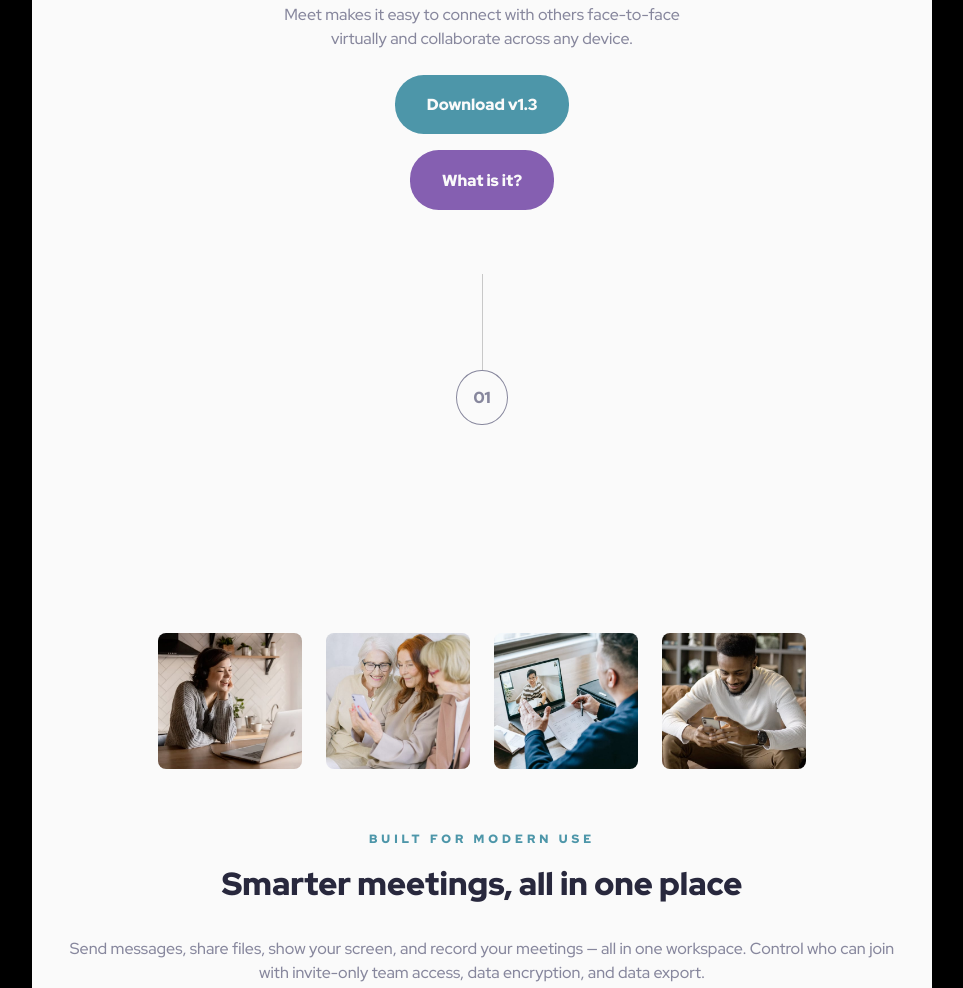
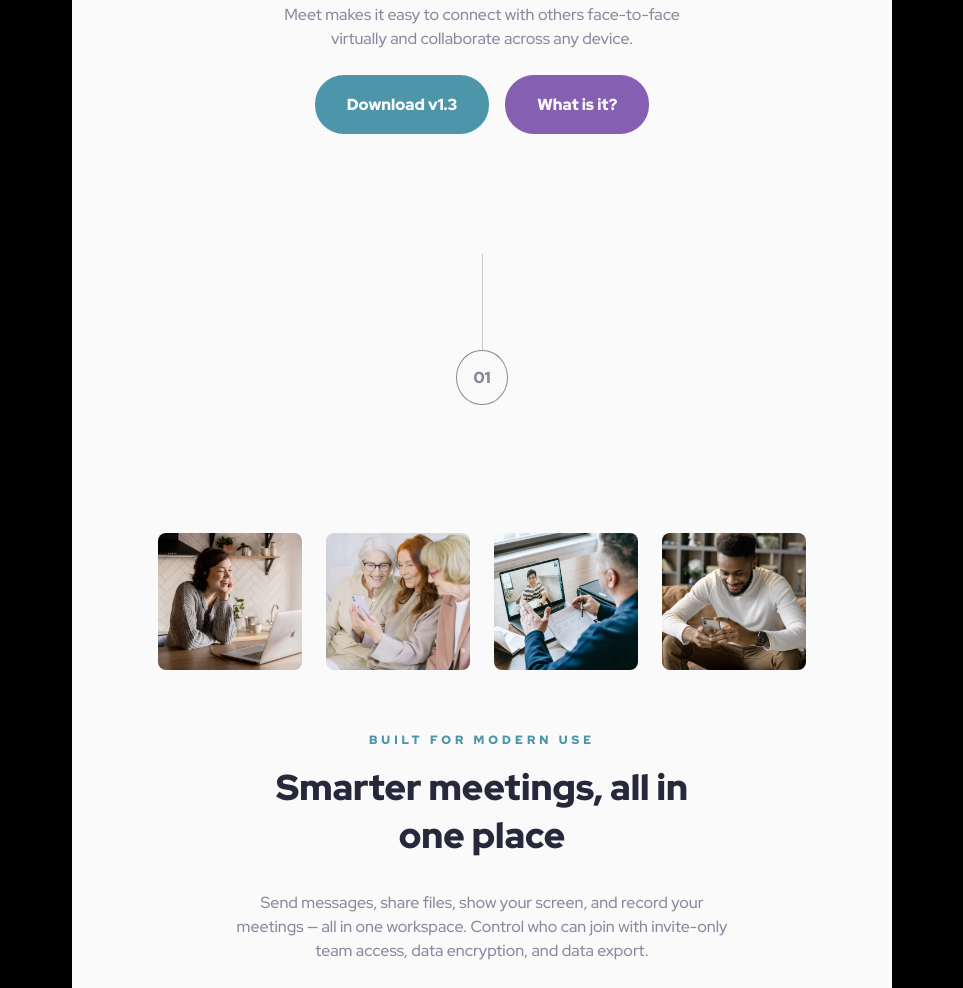
Before and after one commit to John-Davidson-8/fem-meet-landing-page, a plain HTML site: page index.html in a window 1280 px wide. Shown: the part 698-1686 px from the top of the page, without its empty margins (158-1121 px from the left). Drawn offline with Linux system fonts and the light colour scheme.

Commit message:
edit tablet view

```diff
--- a/css/styles.css
+++ b/css/styles.css
@@ -60,7 +60,11 @@ h1 {
   display: flex;
   flex-direction: column;
   align-items: center;
-  margin-bottom: 9rem;
+  margin-bottom: 4rem;
+}
+.cta-flex-anchors {
+  display: flex;
+  flex-direction: column;
 }
 a {
   text-decoration: none;
@@ -165,9 +169,9 @@ footer a {
   background-color: #855fb1;
   margin-bottom: 4rem;
 }
-@media (min-width: 768px) {
+@media (min-width: 48rem) {
   main {
-    max-width: 900px;
+    max-width: 62rem;
   }
   h1 {
     font-size: 3rem;
@@ -180,4 +184,36 @@ footer a {
     margin-right: auto;
     margin-left: auto;
   }
+  .cta-flex-anchors {
+    display: flex;
+    flex-direction: row;
+    gap: 1rem;
+    margin-bottom: 7.5rem;
+  }
+  .cta-question,
+  .cta-download {
+    margin: 0;
+  }
+  h2 {
+    font-size: 2.25rem;
+    max-width: 27rem;
+    margin-right: auto;
+    margin-left: auto;
+  }
+  .meet-info {
+    max-width: 31rem;
+    margin-right: auto;
+    margin-left: auto;
+  }
+  footer {
+    background-image: linear-gradient(
+        rgba(77, 150, 169, 0.8),
+        /* start color (black with 50% opacity) */ rgba(77, 150, 169, 0.8)
+          /* end color (black with 50% opacity) */
+      ),
+      url(/assets-tablet/image-footer.jpg);
+  }
+  footer p {
+    max-width: 31rem;
+  }
 }
--- a/index.html
+++ b/index.html
@@ -35,8 +35,12 @@
         collaborate across any device.
       </p>
       <section class="cta-flex">
-        <a href="#" class="cta-download">Download v1.3</a>
-        <a href="#" class="cta-question">What is it?</a>
+        <div class="cta-flex-anchors">
+          <a href="#" class="cta-download">Download v1.3</a>
+          <a href="#" class="cta-question">What is it?</a>
+        </div>
+        <!-- <a href="#" class="cta-download">Download v1.3</a>
+        <a href="#" class="cta-question">What is it?</a> -->
         <div class="vertical-line"></div>
         <p class="number-one-two number-one">01</p>
       </section>
```
